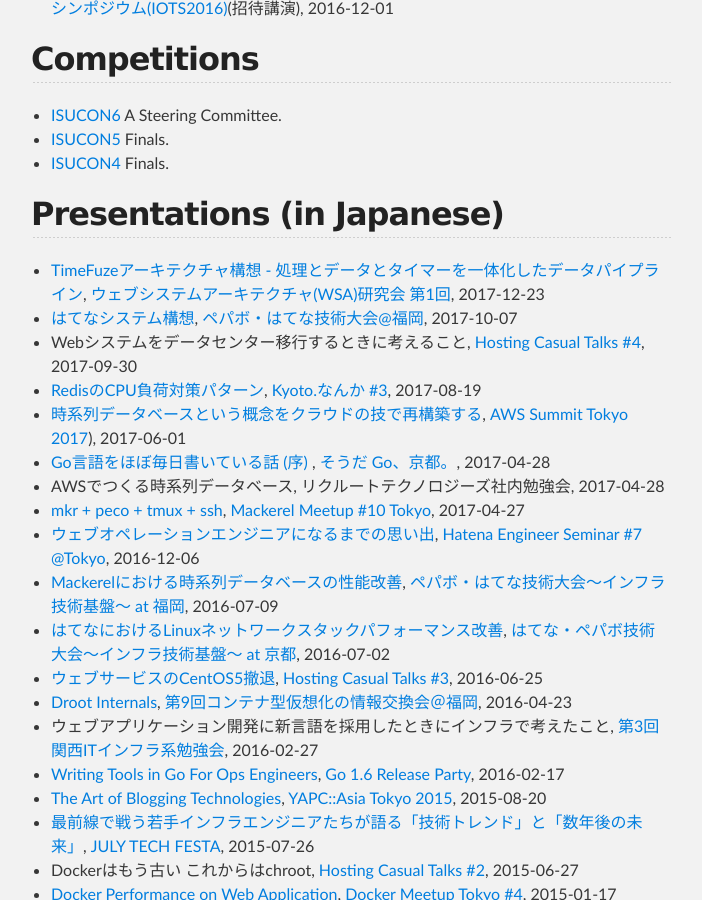
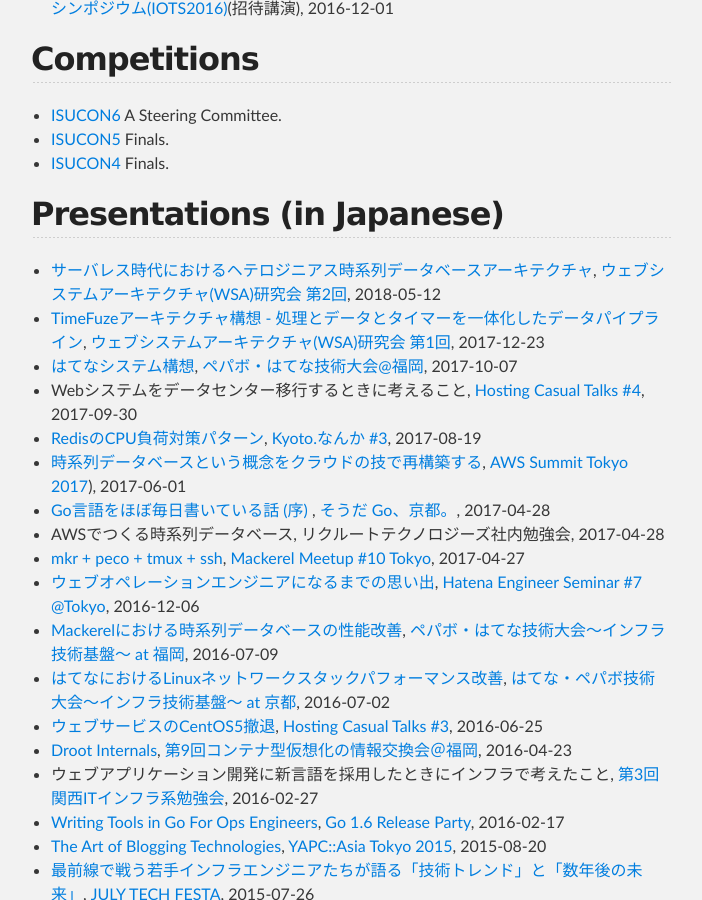
Before and after one commit to yuuki/yuuk.io, a Jekyll site: the page built from index.md, in a window 1280 px wide and 900 px high, scrolled down 1989 px. Shown: the whole window, without its empty margins (289-991 px from the left). Built offline with Jekyll 4.4.1, drawn with Linux system fonts in a browser that asks for light colours; nearby versions of some CDN libraries.

Commit message:
Sync README.md in master branch to index.md in gh-pages

```diff
--- a/index.md
+++ b/index.md
@@ -65,6 +65,7 @@
 
 ## Presentations (in Japanese)
 
+- [サーバレス時代におけるヘテロジニアス時系列データベースアーキテクチャ](https://speakerdeck.com/yuukit/heterotsdb), [ウェブシステムアーキテクチャ(WSA)研究会 第2回](https://websystemarchitecture.hatenablog.jp/entry/2018/03/22/104006), 2018-05-12
 - [TimeFuzeアーキテクチャ構想 - 処理とデータとタイマーを一体化したデータパイプライン](https://speakerdeck.com/yuukit/the-concept-of-timefuze-architecture), [ウェブシステムアーキテクチャ(WSA)研究会 第1回](http://websystemarchitecture.hatenablog.jp/entry/2017/12/17/133301), 2017-12-23
 - [はてなシステム構想](https://speakerdeck.com/yuukit/the-concept-of-hatena-system), [ペパボ・はてな技術大会@福岡](https://pepabo.connpass.com/event/65932/), 2017-10-07
 - Webシステムをデータセンター移行するときに考えること, [Hosting Casual Talks #4](https://connpass.com/event/62208/), 2017-09-30
```
